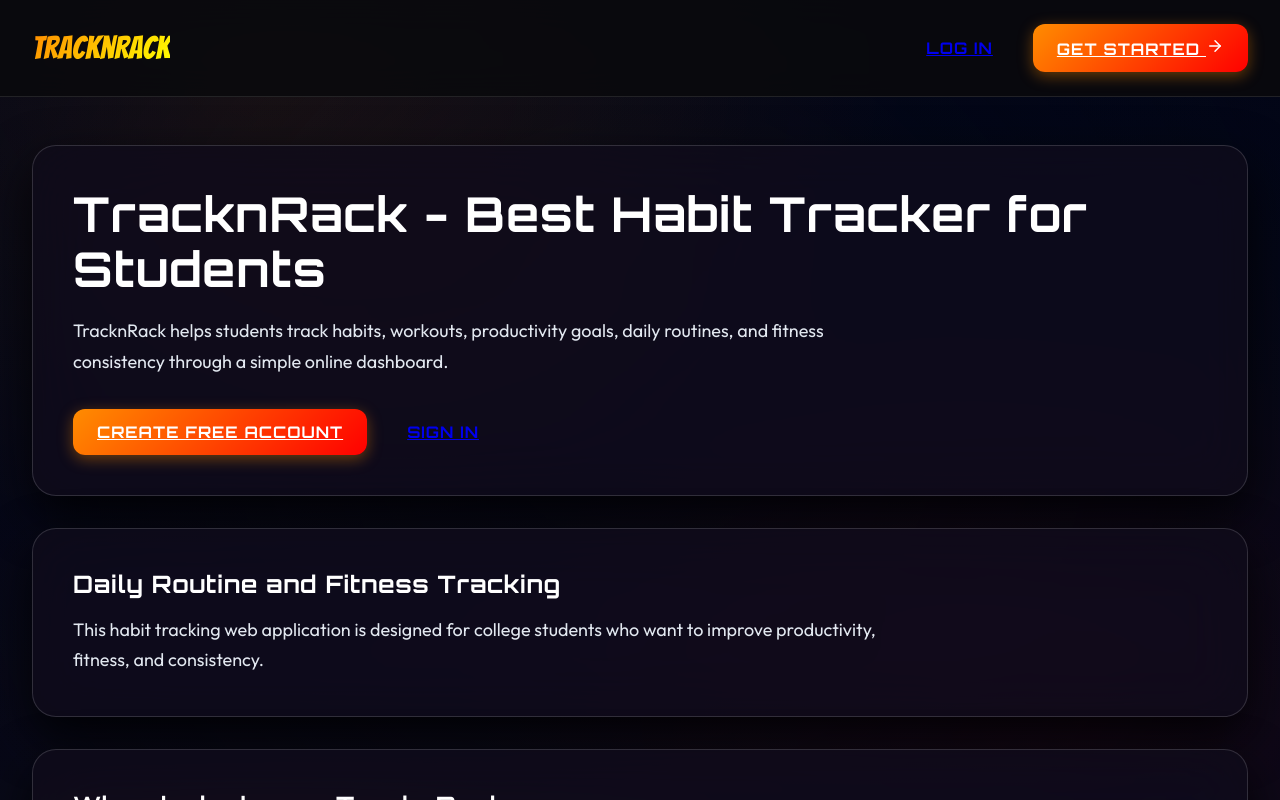
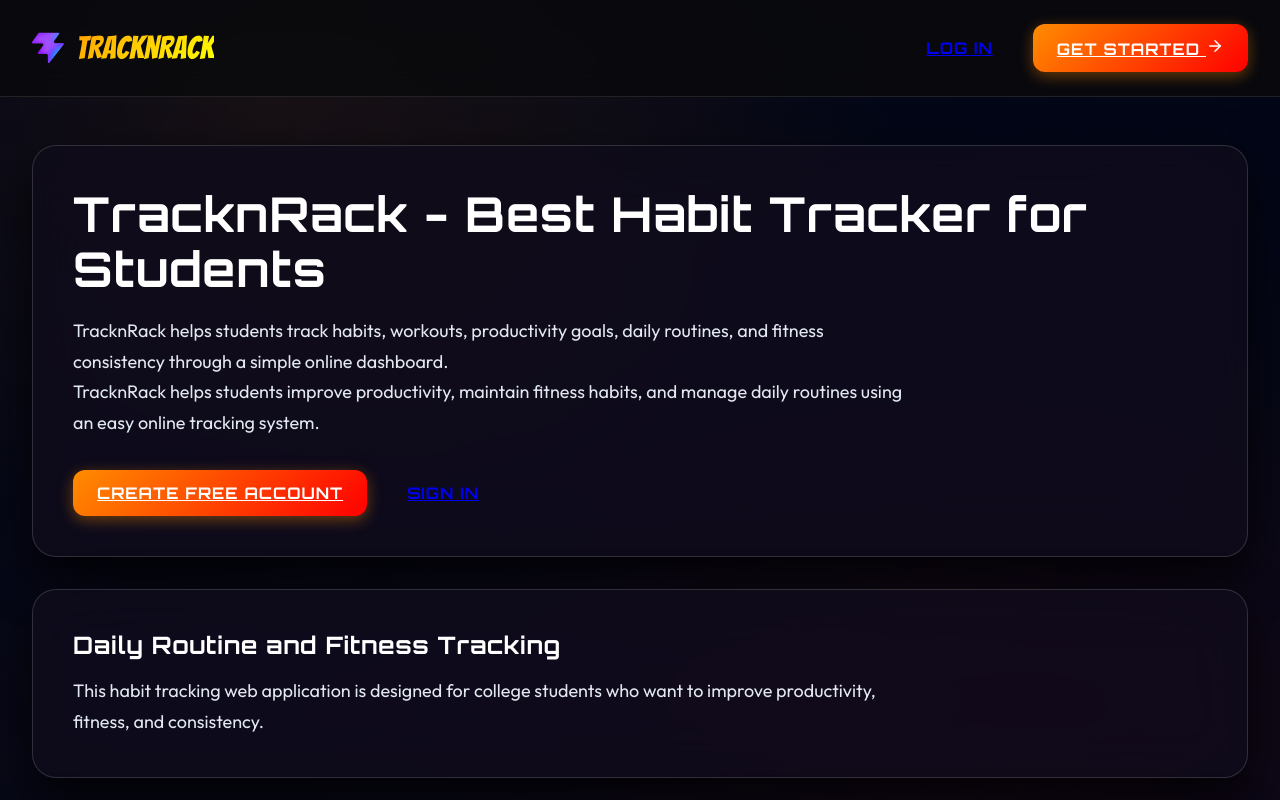
Before and after one commit to PardhuAvula/habit, a React (Vite) app in the folder frontend/: page / in a window 1280 px wide. Shown: the top 800 px of the page. Built offline with nearby package versions, Linux system fonts and the light colour scheme; no server answers.

Commit message:
Add favicon/logo header and expand SEO content on home page

```diff
--- a/frontend/index.html
+++ b/frontend/index.html
@@ -3,9 +3,10 @@
   <head>
     <meta charset="UTF-8" />
     <link rel="icon" type="image/svg+xml" href="/favicon.svg" />
+    <link rel="shortcut icon" href="/favicon.svg" />
     <meta name="viewport" content="width=device-width, initial-scale=1.0" />
     <title>TracknRack | Student Habit Tracker &amp; Productivity App</title>
-    <meta name="description" content="TracknRack is a student habit tracker for daily productivity, fitness tracking, and routine management." />
+    <meta name="description" content="TracknRack helps students improve productivity, maintain fitness habits, and manage daily routines using an easy online tracking system for habit tracking and routine management." />
     <meta name="keywords" content="habit tracker, student productivity, fitness tracking, daily routine, college habits, workout tracker" />
     <meta name="robots" content="index, follow" />
     <meta name="author" content="TracknRack" />
@@ -13,12 +14,12 @@
     <!-- Open Graph -->
     <meta property="og:type" content="website" />
     <meta property="og:title" content="TracknRack | Student Habit Tracker &amp; Productivity App" />
-    <meta property="og:description" content="TracknRack is a student habit tracker for daily productivity, fitness tracking, and routine management." />
+    <meta property="og:description" content="TracknRack helps students improve productivity, maintain fitness habits, and manage daily routines using an easy online tracking system." />
     <meta property="og:site_name" content="TracknRack" />
     <!-- Twitter -->
     <meta name="twitter:card" content="summary_large_image" />
     <meta name="twitter:title" content="TracknRack | Student Habit Tracker" />
-    <meta name="twitter:description" content="Track habits, fitness, and daily routines with a free student productivity dashboard." />
+    <meta name="twitter:description" content="TracknRack helps students improve productivity, maintain fitness habits, and manage daily routines using an easy online tracking system." />
     <script type="application/ld+json">
     {
       "@context": "https://schema.org",
@@ -26,7 +27,7 @@
       "name": "TracknRack",
       "applicationCategory": "LifestyleApplication",
       "operatingSystem": "Web",
-      "description": "Student habit tracker for daily productivity, fitness tracking, and routine management.",
+      "description": "TracknRack helps students improve productivity, maintain fitness habits, and manage daily routines using an easy online tracking system for habit tracking and routine management.",
       "offers": { "@type": "Offer", "price": "0", "priceCurrency": "USD" }
     }
     </script>
@@ -57,6 +58,9 @@
         TracknRack helps students track habits, workouts, productivity goals,
         daily routines, and fitness consistency through a simple online dashboard.
       </p>
+      <p>
+        TracknRack helps students improve productivity, maintain fitness habits, and manage daily routines using an easy online tracking system.
+      </p>
       <h2>Daily Routine and Fitness Tracking</h2>
       <p>
         This habit tracking web application is designed for college students
--- a/frontend/src/index.css
+++ b/frontend/src/index.css
@@ -315,6 +315,9 @@ h1, h2, h3 {
 }
 
 .seo-home-logo {
+  display: inline-flex;
+  align-items: center;
+  gap: 0.75rem;
   font-family: var(--font-impact);
   font-size: 2rem;
   text-decoration: none;
@@ -322,6 +325,11 @@ h1, h2, h3 {
   -webkit-background-clip: text;
   background-clip: text;
   -webkit-text-fill-color: transparent;
+}
+
+.seo-home-logo-icon {
+  width: 2rem;
+  height: 2rem;
 }
 
 .seo-home-nav {
--- a/frontend/src/pages/Home/Home.jsx
+++ b/frontend/src/pages/Home/Home.jsx
@@ -10,7 +10,7 @@ const Home = () => {
   usePageMeta({
     title: 'TracknRack | Student Habit Tracker & Productivity App',
     description:
-      'TracknRack is a student habit tracker for daily productivity, fitness tracking, and routine management.',
+      'TracknRack helps students improve productivity, maintain fitness habits, and manage daily routines using an easy online tracking system.',
     path: '/',
   });
 
@@ -25,7 +25,10 @@ const Home = () => {
   return (
     <div className="seo-home">
       <header className="seo-home-header">
-        <Link to="/" className="seo-home-logo">TracknRack</Link>
+        <Link to="/" className="seo-home-logo">
+          <img src="/favicon.svg" alt="TracknRack logo" className="seo-home-logo-icon" />
+          TracknRack
+        </Link>
         <nav className="seo-home-nav" aria-label="Main navigation">
           <Link to="/login" className="btn btn-ghost">Log in</Link>
           <Link to="/register" className="btn btn-primary">
@@ -40,6 +43,9 @@ const Home = () => {
           <p>
             TracknRack helps students track habits, workouts, productivity goals,
             daily routines, and fitness consistency through a simple online dashboard.
+          </p>
+          <p>
+            TracknRack helps students improve productivity, maintain fitness habits, and manage daily routines using an easy online tracking system.
           </p>
           <div className="seo-home-cta">
             <Link to="/register" className="btn btn-primary">Create free account</Link>
```
